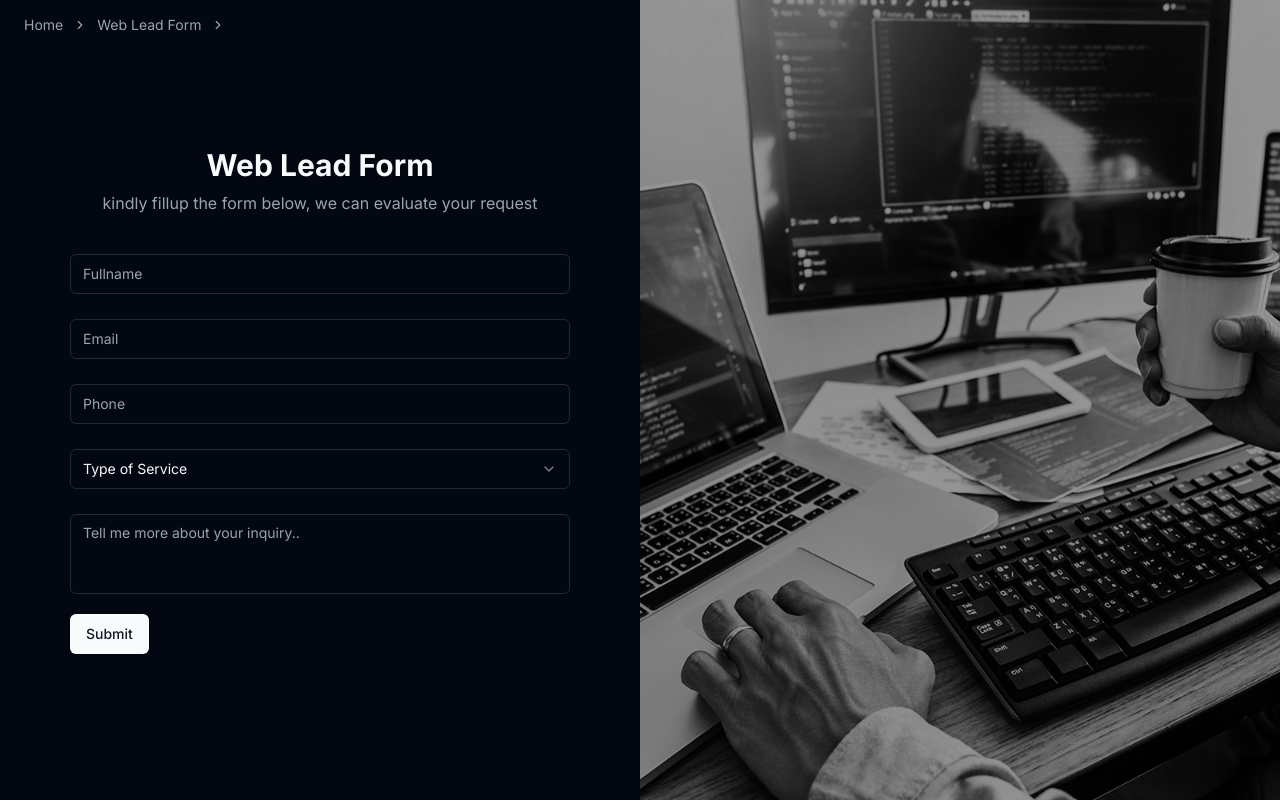
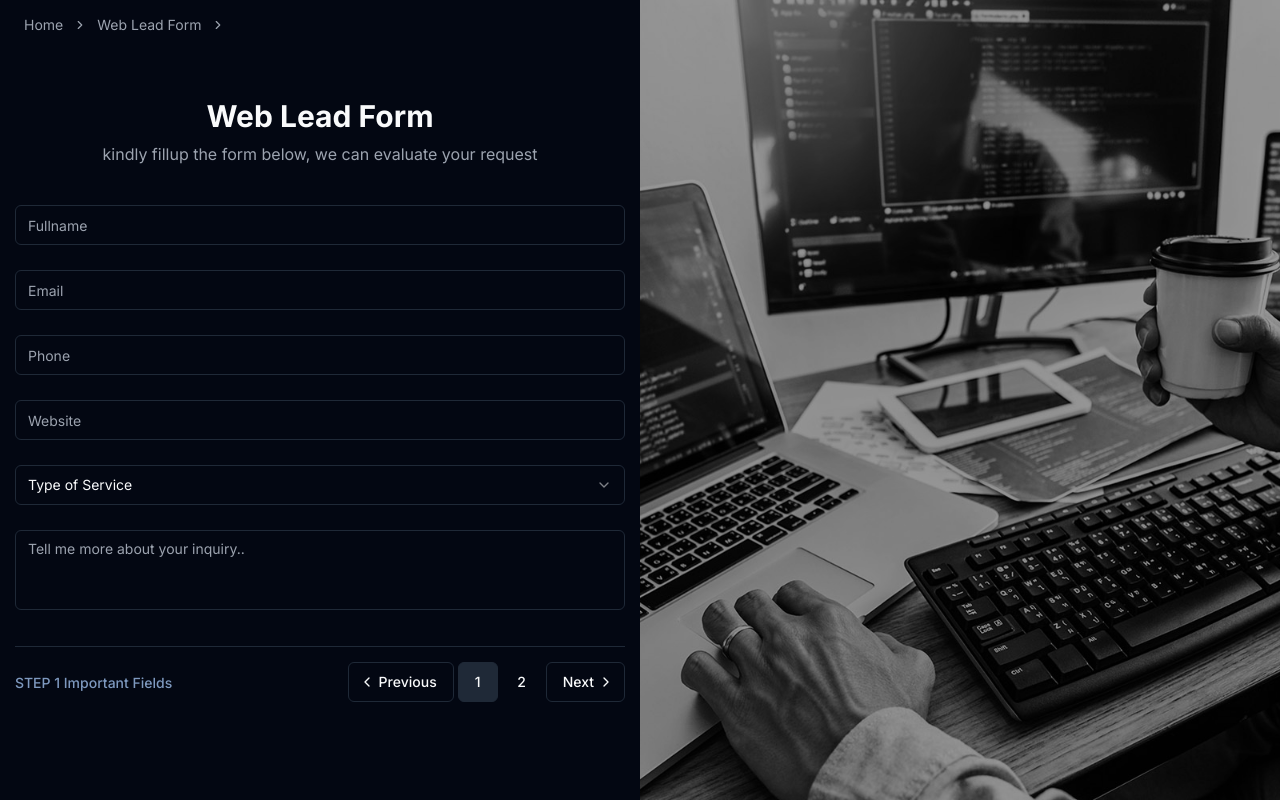
Before and after one commit to jurossjude14/nxtshowapp, a Next.js app: page /webform in a window 1280 px wide. Built offline with nearby package versions, Linux system fonts and the light colour scheme.

Commit message:
Update Leadform.jsx | MultiForm

```diff
--- a/src/app/webform/components/Leadform.jsx
+++ b/src/app/webform/components/Leadform.jsx
@@ -13,8 +13,9 @@ import {
 import { Button } from "@/components/ui/button"
 
 import { zodResolver } from "@hookform/resolvers/zod"
-import { useForm } from "react-hook-form"
+import { useForm, useFieldArray } from "react-hook-form"
 import { z } from "zod"
+import { PackagePlusIcon, MinusCircle} from "lucide-react"
 
 import {
   Form,
@@ -34,6 +35,18 @@ import {
   SelectValue,
 } from "@/components/ui/select"
 
+import {
+  Pagination,
+  PaginationContent,
+  PaginationEllipsis,
+  PaginationItem,
+  PaginationLink,
+  PaginationNext,
+  PaginationPrevious,
+} from "@/components/ui/pagination"
+
+import { RadioGroup, RadioGroupItem } from "@/components/ui/radio-group"
+
 import { Input } from "@/components/ui/input"
 import { Textarea } from "@/components/ui/textarea"
 import { db } from "@/app/providers/IndexedDbQuery";
@@ -42,6 +55,8 @@ const { leadlist } = db;
 
 import { useMutation } from "@tanstack/react-query";
 import { useToast } from "@/components/ui/use-toast";
+import { useState } from "react";
+
 
 
 const formSchema = z.object({
@@ -54,6 +69,9 @@ const formSchema = z.object({
   phone: z.string().min(2, {
     message: "Input Correct Phone",
   }),
+  website: z.string().min(2, {
+    message: "Input Correct Website",
+  }),
   webservice: z.string({
     required_error: "Please Select of Tyoe Service.",
   }),
@@ -63,6 +81,19 @@ const formSchema = z.object({
     .max(160, {
       message: "Desc must not be longer than 30 characters.",
     }),
+  refer: z.enum(["socials", "webmail", "searching"], {
+    required_error: "You need to select a notification type.",
+  }),
+  other: z.string({
+    required_error: "Please fill out additional resources",
+  }),
+  items: z.array(
+    z.object({
+      itemName: z.string({
+        required_error: "Please fill out additional resources",
+      })
+    })
+  ).min(0),
 })
 
 const today = new Date();
@@ -71,6 +102,8 @@ const day = today.toDateString();
 
 
 const Leadform = () => {
+  const [previousStep, setPreviousStep] = useState(0);
+  const [currentStep, setCurrentStep] = useState(0);
 
   const { toast } = useToast()
 
@@ -81,10 +114,31 @@ const Leadform = () => {
       fullname: "",
       email: "",
       phone: "",
+      website: "",
       webservice: "",
       desc: "",
+      refer: "",
+      other: "",
+      items: [],
     },
   })
+
+  const { fields, append, remove } = useFieldArray({
+    name: 'items', // Name used to access the array in form values
+    control: form.control
+  });
+
+  const next = () => {
+    setPreviousStep(currentStep);
+    setCurrentStep(step => step + 1);
+  }
+
+  const prev = () => {
+    if (currentStep > 0) {
+      setPreviousStep(currentStep);
+      setCurrentStep(step => step - 1);
+    }
+  }
 
 
   const mutation = useMutation({
@@ -100,6 +154,10 @@ const Leadform = () => {
         title: "Data added",
         description: "Kindly check if your data is on indexedDB",
       })
+      form.reset();
+      setTimeout(() => {
+        mutation.reset();
+      }, 1300);
     }
   })
 
@@ -109,11 +167,6 @@ const Leadform = () => {
     const singleObj = { ...values, datelog: day };
     mutation.mutate({ ...singleObj });
     await db.leadlist.add({ ...singleObj });
-
-    form.reset();
-    setTimeout(() => {
-      mutation.reset();
-    }, 1300);
   }
   return (
     <>
@@ -137,7 +190,7 @@ const Leadform = () => {
       </header>
       <div className="w-full lg:grid lg:min-h-[600px] lg:grid-cols-2 xl:min-h-[800px]">
         <div className="flex items-center justify-center py-12">
-          <div className="mx-auto grid w-[500px] gap-6">
+          <div className="mx-auto grid w-[610px] gap-6">
             <div className="grid gap-2 text-center">
               <h1 className="text-3xl font-bold">Web Lead Form</h1>
               <p className="text-balance text-muted-foreground">
@@ -145,8 +198,11 @@ const Leadform = () => {
               </p>
             </div>
             <div className="grid gap-4 cs-form">
+            {mutation.isPending ? (<div><h3>Adding Data...</h3></div>) : null}
               <Form {...form}>
                 <form onSubmit={form.handleSubmit(onSubmit)} className="space-y-8">
+                  {currentStep === 0 && (
+                    <>
                       <FormField
                         control={form.control}
                         name="fullname"
@@ -178,6 +234,18 @@ const Leadform = () => {
                           <FormItem>
                             <FormControl>
                               <Input placeholder="Phone" {...field} />
+                            </FormControl>
+                            <FormMessage />
+                          </FormItem>
+                        )}
+                      />
+                      <FormField
+                        control={form.control}
+                        name="website"
+                        render={({ field }) => (
+                          <FormItem>
+                            <FormControl>
+                              <Input placeholder="Website" {...field} />
                             </FormControl>
                             <FormMessage />
                           </FormItem>
@@ -220,10 +288,128 @@ const Leadform = () => {
                           </FormItem>
                         )}
                       />
-                  <Button type="submit" className="cs-btn-expand">Submit</Button>
-                  {mutation.isLoading ? (<div>Adding Data...</div>) : null}
+                    </>
+                  )}
+                  {currentStep === 1 && (
+                    <>
+                      <FormField
+                        control={form.control}
+                        name="refer"
+                        render={({ field }) => (
+                          <FormItem className="space-y-3">
+                            <FormLabel>Where do you find my profile</FormLabel>
+                            <FormControl>
+                              <RadioGroup
+                                onValueChange={field.onChange}
+                                defaultValue={field.value}
+                                className="flex flex-col space-y-1"
+                              >
+                                <FormItem className="flex items-center space-x-3 space-y-0">
+                                  <FormControl>
+                                    <RadioGroupItem value="socials" />
+                                  </FormControl>
+                                  <FormLabel className="font-normal">
+                                    Social Media
+                                  </FormLabel>
+                                </FormItem>
+                                <FormItem className="flex items-center space-x-3 space-y-0">
+                                  <FormControl>
+                                    <RadioGroupItem value="webmail" />
+                                  </FormControl>
+                                  <FormLabel className="font-normal">
+                                    Through Email or Phone
+                                  </FormLabel>
+                                </FormItem>
+                                <FormItem className="flex items-center space-x-3 space-y-0">
+                                  <FormControl>
+                                    <RadioGroupItem value="searching" />
+                                  </FormControl>
+                                  <FormLabel className="font-normal">Did some searching</FormLabel>
+                                </FormItem>
+                              </RadioGroup>
+                            </FormControl>
+                            <FormMessage />
+                          </FormItem>
+                        )}
+                      />
+                      <FormField
+                        control={form.control}
+                        name="other"
+                        render={({ field }) => (
+                          <FormItem>
+                            <FormControl>
+                              <Textarea
+                                placeholder="Please provide more information or resources"
+                                className="resize-none"
+                                {...field}
+                              />
+                            </FormControl>
+                            <FormMessage />
+                          </FormItem>
+                        )}
+                      />
+                      <div className="dynamic-field">
+                      <span className="title-cont">
+                        <FormLabel>Social Media Links</FormLabel>
+                        <a onClick={() => append({ itemName: '' })} variant="secondary" size="sm">
+                            <PackagePlusIcon className="mr-2 h-4 w-4" /> Add Item
+                        </a>
+                      </span>
+                        {fields.map((field, index) => (
+                          <div key={field.id} className="child-fields">
+                            <FormField
+                              control={form.control}
+                              name={`items[${index}].itemName`}
+                              render={({ field }) => (
+                                <FormItem>
+                                  <FormControl>
+                                    <Input placeholder="URL..." {...field} />
+                                  </FormControl>
+                                  <FormMessage />
+                                </FormItem>
+                              )}
+                            />
+                            <Button onClick={() => remove(index)} variant="outline" size="sm">
+                                <MinusCircle className="mr-2 h-4 w-4" /> Remove
+                            </Button>
+                          </div>
+                        ))}
+
+                      </div>
+                      <Button type="submit" className="cs-btn-expand" disabled={mutation.isPending}> {mutation.isPending ? 'Loading...' : 'Submit'}</Button>
                       {mutation.isError ? (<div>An error occurred: {mutation.error.message}</div>) : null}
+                    </>
+                  )}
+
+
                 </form>
+                <span className="stepcaption">
+                  <span className="titletab">
+                    <h3>
+                      {currentStep === 0 ? ('STEP 1 Important Fields') : ('STEP 2 Additional Fields')}
+                    </h3>
+                  </span>
+                  <Pagination className="stepper-parent">
+                    <PaginationContent>
+                      <PaginationItem>
+                        <PaginationPrevious onClick={prev} isActive className={`${currentStep === 0 && 'dont-click'}`} />
+                      </PaginationItem>
+                      <PaginationItem className={`${currentStep === 0 && 'active-class'}`}>
+                        <PaginationLink onClick={() => setCurrentStep(0)} isActive={currentStep === 0}>
+                          1
+                        </PaginationLink>
+                      </PaginationItem>
+                      <PaginationItem className={`${currentStep === 1 && 'active-class'}`}>
+                        <PaginationLink onClick={() => setCurrentStep(1)} isActive={currentStep === 1}>
+                          2
+                        </PaginationLink>
+                      </PaginationItem>
+                      <PaginationItem>
+                        <PaginationNext onClick={next} isActive className={`${currentStep === 1 && 'dont-click'}`} />
+                      </PaginationItem>
+                    </PaginationContent>
+                  </Pagination>
+                </span>
               </Form>
             </div>
           </div>
```
Lines whose indentation alone changed are shown as unchanged.
